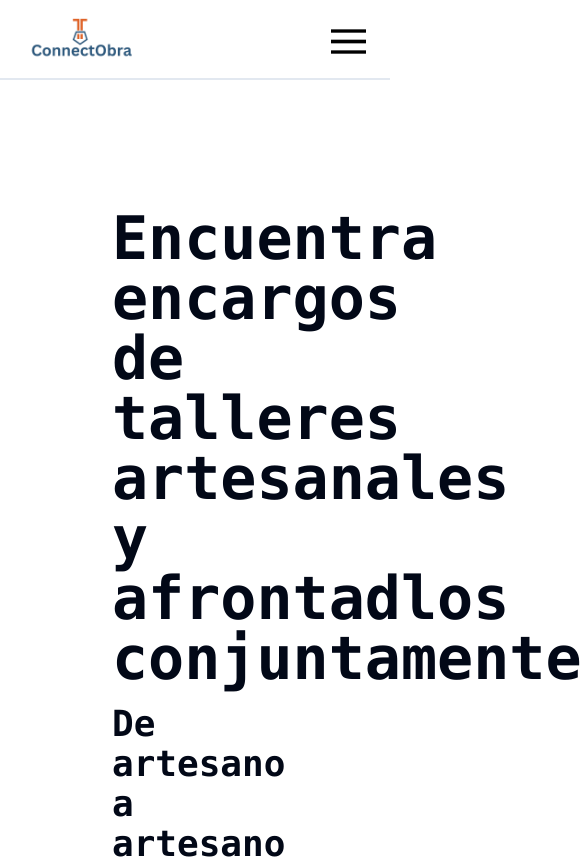
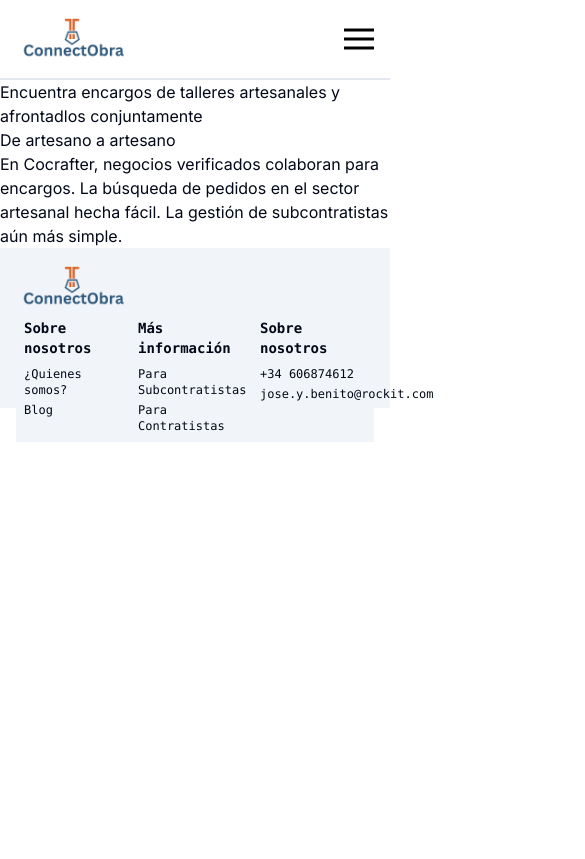
Before and after one commit to niki-tab/construction-frontend-app, a Next.js app: page /en in a window 390 px wide. Shown: the top 859 px of the page, 585 px wide, since content can reach past the window. Built offline with nearby package versions, Linux system fonts and the light colour scheme.

Commit message:
header mobile done

```diff
--- a/src/app/[lang]/about/page.tsx
+++ b/src/app/[lang]/about/page.tsx
@@ -1,14 +1,14 @@
 import Image from "next/image";
-import Footer from "@/components/footer";
-import Header from "@/components/header";
+import Footer from "@/components/footer/footer-desktop";
+import HeaderDesktop from "@/components/header/header-desktop";
 
 export default function AboutPage({ params }: { params: { lang: string } }) {
   const lang = params.lang;
   return (
     <div>
-      <Header lang={lang}>
+      <HeaderDesktop lang={lang}>
 
-    </Header>
+    </HeaderDesktop>
     <Footer lang={lang}>
 
   </Footer>
--- a/src/app/[lang]/contratistas/page.tsx
+++ b/src/app/[lang]/contratistas/page.tsx
@@ -1,18 +1,22 @@
 import Image from "next/image";
-import Footer from "@/components/footer";
-import Header from "@/components/header";
+import FooterDesktop from "@/components/footer/footer-desktop";
+import FooterMobile from "@/components/footer/footer-mobile";
+import HeaderDesktop from "@/components/header/header-desktop";
+import HeaderMobile from "@/components/header/header-mobile";
 
 export default function ContractorsPage({ params }: { params: { lang: string } }) {
   const lang = params.lang;
   return (
     <div className="h-dvh">
-      <Header lang={lang}>
-
-      </Header>
+      <HeaderDesktop lang={lang}>
+      </HeaderDesktop>
+      <HeaderMobile lang={lang}>
+      </HeaderMobile>
       <iframe aria-label='Registro' style={{ height: '950px', width: '99%', border: 'none', overflow: 'hidden'}} src='https://forms.zohopublic.eu/nicolastabarestech/form/ContractorsLeadGenerationForm/formperma/sX62lkC9fxWYvXd8s55hJDKKMThgH4k0jIAxfugbXfQ'></iframe>
-      <Footer lang={lang}>
-
-      </Footer>
+      <FooterDesktop lang={lang}>
+      </FooterDesktop>
+      <FooterMobile lang={lang}>
+      </FooterMobile>
     </div>
   );
 }
--- a/src/app/[lang]/page copy.tsx
+++ /dev/null
@@ -1,21 +0,0 @@
-import Image from "next/image";
-import Footer from "@/components/footer";
-import Header from "@/components/header";
-import Link from 'next/link';
-
-
-
-export default function HomeLangPage({ params }: { params: { lang: string } }) {
-  const lang = params.lang;
-  return (
-    <div>
-      <Header lang={lang}>
-
-      </Header>
-      <Footer lang={lang}>
-
-      </Footer>
-      <Link href={`/${lang}/about`}>Go to about</Link>
-    </div>
-  );
-}
--- a/src/app/[lang]/page.tsx
+++ b/src/app/[lang]/page.tsx
@@ -1,7 +1,8 @@
 import Image from "next/image";
-import Footer from "@/components/footer";
-import Header from "@/components/header";
-import HeaderMobile from "@/components/header-mobile";
+import FooterDesktop from "@/components/footer/footer-desktop";
+import FooterMobile from "@/components/footer/footer-mobile";
+import HeaderDesktop from "@/components/header/header-desktop";
+import HeaderMobile from "@/components/header/header-mobile";
 import Link from 'next/link';
 import { Button } from "@/components/ui/button";
 
@@ -10,11 +11,11 @@
   const lang = params.lang;
   return (
     <div className="h-lvh bg-white">
-    <Header lang={lang}>
-    </Header>
+    <HeaderDesktop lang={lang}>
+    </HeaderDesktop>
     <HeaderMobile lang={lang}>
     </HeaderMobile>
-    <div className="h-full w-full bg-white pt-12">
+    <div className="h-full w-full bg-white pt-12 hidden md:block">
       <div className="grid gap-10 grid-cols-2 grid-rows-1 my-20 ml-28">
       <div>
         <h1 className="inline-block w-full font-mono font-bold text-6xl text-corporate-black">
@@ -36,9 +37,21 @@
         </div>
       </div>
     </div>
-      <Footer lang={lang}>
-
-      </Footer>
+    <div className="block md:hidden">
+        <h1 className="">
+          Encuentra encargos de talleres artesanales y afrontadlos conjuntamente
+        </h1>
+        <h2 className="">
+          De artesano a artesano
+        </h2>
+        <p className="">
+        En Cocrafter, negocios verificados colaboran para encargos. La búsqueda de pedidos en el sector artesanal hecha fácil. La gestión de subcontratistas aún más simple.
+        </p>
+    </div>
+      <FooterDesktop lang={lang}>
+      </FooterDesktop>
+      <FooterMobile lang={lang}>
+      </FooterMobile>
     </div>
   );
 }
--- a/src/app/[lang]/subcontratistas/page.tsx
+++ b/src/app/[lang]/subcontratistas/page.tsx
@@ -1,18 +1,22 @@
 import Image from "next/image";
-import Footer from "@/components/footer";
-import Header from "@/components/header";
+import FooterDesktop from "@/components/footer/footer-desktop";
+import FooterMobile from "@/components/footer/footer-mobile";
+import HeaderDesktop from "@/components/header/header-desktop";
+import HeaderMobile from "@/components/header/header-mobile";
 
 export default function SubcontractorsPage({ params }: { params: { lang: string } }) {
   const lang = params.lang;
   return (
     <div className="h-dvh">
-      <Header lang={lang}>
-
-      </Header>
+      <HeaderDesktop lang={lang}>
+      </HeaderDesktop>
+      <HeaderMobile lang={lang}>
+      </HeaderMobile>
       <iframe aria-label='Registro' style={{ height: '950px', width: '99%', border: 'none', overflow: 'hidden'}} src='https://forms.zohopublic.eu/nicolastabarestech/form/ContractorsLeadGenerationForm/formperma/sX62lkC9fxWYvXd8s55hJDKKMThgH4k0jIAxfugbXfQ'></iframe>
-      <Footer lang={lang}>
-
-      </Footer>
+      <FooterDesktop lang={lang}>
+      </FooterDesktop>
+      <FooterMobile lang={lang}>
+      </FooterMobile>
     </div>
   );
 }
--- a/src/app/page.tsx
+++ b/src/app/page.tsx
@@ -1,6 +1,5 @@
 import Image from "next/image";
-import Footer from "@/components/footer";
-import Header from "@/components/header";
+import Footer from "@/components/footer/footer-desktop";
 import { redirect } from 'next/navigation'
 
 export default function HomePage({ params }: { params: { lang: string } }) {
--- a/src/components/footer.tsx
+++ b/src/components/footer/footer-desktop.tsx
@@ -2,10 +2,10 @@
 import Link from 'next/link';
 
 
-export default function Footer({ lang }:{ lang: string; }){
+export default function FooterDesktop({ lang }:{ lang: string; }){
 
     return (
-    <div className="relative left-0 inset-x-0 h-48 bg-slate-100 grid grid-cols-4 gap-4">
+    <div className="hidden md:grid relative left-0 inset-x-0 h-48 bg-slate-100 grid-cols-4 gap-4">
         <div className="flex justify-center items-center">
         <Image src={`/images/common/ConnectObra.png`} alt="Logo" width="186" height="156" />
         </div>
--- /dev/null
+++ b/src/components/footer/footer-mobile.tsx
@@ -0,0 +1,33 @@
+import Image from 'next/image'
+import Link from 'next/link';
+
+
+export default function FooterDesktop({ lang }:{ lang: string; }){
+
+    return (
+    <div className="h-40 w-full block md:hidden bg-slate-100 p-4">
+        <div className = "">
+            <Image src={`/images/common/ConnectObra.png`} alt="Logo" width="115" height="115" />
+        </div>
+        <div className="relative left-0 inset-x-0 bg-slate-100 grid grid-cols-3 gap-2 py-2">
+            <div className="ml-2">
+                <p className="text-sm font-mono text-corporate-blue font-bold text-left">Sobre nosotros</p>
+                <p className="text-xs font-mono pt-2 text-left">¿Quienes somos?</p>
+                <p className="text-xs font-mono pt-1 text-left">Blog</p>
+            </div>
+            <div className="">
+                <p className="text-sm font-mono text-corporate-blue font-bold text-left">Más información</p>
+                <p className="text-xs font-mono pt-2 text-left hover:underline"><Link href={`/${lang}/subcontratistas`}>Para Subcontratistas</Link></p>
+                <p className="text-xs font-mono pt-1 text-left hover:underline"><Link href={`/${lang}/contratistas`}>Para Contratistas</Link></p>
+            </div>
+            <div className="">
+                <p className="text-sm font-mono text-corporate-blue font-bold text-left">Sobre nosotros</p>
+                <p className="text-xs font-mono pt-2 text-left">+34 606874612</p>
+                <p className="text-xs font-mono pt-1 text-left">jose.y.benito@rockit.com</p>
+            </div>
+        </div>
+    </div>
+
+  );
+
+}
--- a/src/components/header.tsx
+++ b/src/components/header/header-desktop.tsx
@@ -2,7 +2,7 @@
 import Link from 'next/link';
 import { Button } from "@/components/ui/button";
 
-export default function Header({ lang }:{ lang: string; }){
+export default function HeaderDesktop({ lang }:{ lang: string; }){
 
     return (
 
--- a/src/components/header-mobile.tsx
+++ b/src/components/header/header-mobile.tsx
@@ -13,16 +13,14 @@
 
     return (
 
-        <div className="h-20 w-full bg-white block md:hidden align-middle border-t-0 border-l-0 border-r-0 border-b-2 border-solid border-corporate-blue">
-            <div className="float-left mt-4 ml-6">
+        <div className="h-20 w-full bg-white block md:hidden align-middle border-t-0 border-l-0 border-r-0 border-b-2 border-solid border-corporate-blue p-4">
+            <div className="float-left">
                 <Link href={`/${lang}`}><Image src={`/images/common/ConnectObra.png`} alt="Logo" width="115" height="115" /></Link>
             </div>
-            <div className="float-right mt-6 mr-6">
+            <div className="float-right mt-2">
                 <DropdownMenu>
-                    <DropdownMenuTrigger><Image src={`/images/common/hamburger-menu.png`} alt="hamburguer menu" width="35" height="35" /></DropdownMenuTrigger>
+                    <DropdownMenuTrigger><Image src={`/images/common/hamburger-menu.png`} alt="hamburguer menu" width="30" height="30" /></DropdownMenuTrigger>
                     <DropdownMenuContent>
-                        <DropdownMenuLabel></DropdownMenuLabel>
-                        <DropdownMenuSeparator />
                         <DropdownMenuItem><Link href={`/${lang}/subcontratistas`}>Buscar contratos</Link></DropdownMenuItem>
                         <DropdownMenuItem><Link href={`/${lang}/contratistas`}>Publicar contratos</Link></DropdownMenuItem>
                     </DropdownMenuContent>
```
